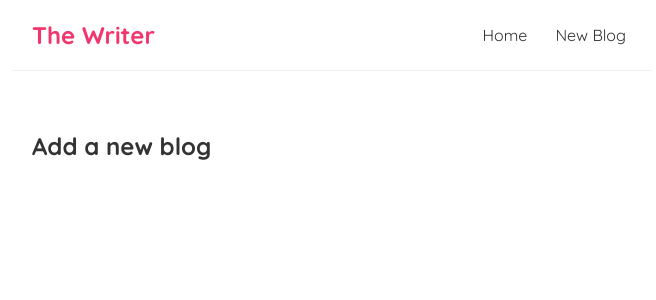
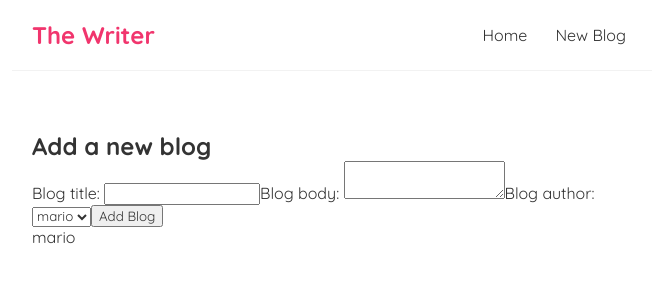
Before and after one commit to lorenzoworx/theWriter, a React (Create React App) app: page /create in a window 1280 px wide. Shown: the top 300 px of the page, without its empty margins (308-964 px from the left). Built offline with nearby package versions, Linux system fonts and the light colour scheme.

Commit message:
implement add new blog functionality

```diff
--- a/src/components/Create.jsx
+++ b/src/components/Create.jsx
@@ -1,7 +1,60 @@
+import { useState } from 'react';
+
+
 const Create = () => {
+
+  const [title, setTitle] = useState('');
+  const [body, setBody] = useState('');
+  const [author, setAuthor] = useState('mario');
+  const [isPending, setIsPending] = useState(false);
+
+  const handleSubmit = (e) => {
+    e.preventDefault();
+    const blog = { title, body, author };
+
+    setIsPending(true);
+
+    fetch('http://localhost:8000/blogs', {
+      method: 'POST',
+      headers: { "Content-Type": "application/json" },
+      body: JSON.stringify(blog)
+    }).then(() => {
+      console.log('new blog added');
+      setIsPending(false);
+    })
+  }
+
   return (
     <div className="create">
       <h2>Add a new blog</h2>
+      <form onSubmit={handleSubmit}>
+        <label>Blog title: </label>
+        <input
+          type="text"
+          required
+          value={ title }
+          onChange={ (e) => setTitle(e.target.value) }
+        />
+        <label>Blog body: </label>
+        <textarea
+          required
+          value={ body }
+          onChange={ (e) => setBody(e.target.value) }
+        ></textarea>
+        <label>Blog author: </label>
+        <select
+          value={ author }
+          onChange={ (e) => setAuthor(e.target.value) }
+        >
+          <option value='mario'>mario</option>
+          <option value='yoshi'>yoshi</option>
+        </select>
+        { !isPending && <button>Add Blog</button> }
+        { isPending && <button disabled>Adding Blog...</button> }
+        <p>{ title }</p>
+        <p>{ body }</p>
+        <p>{ author }</p>
+      </form>
     </div>
   );
 }
```
